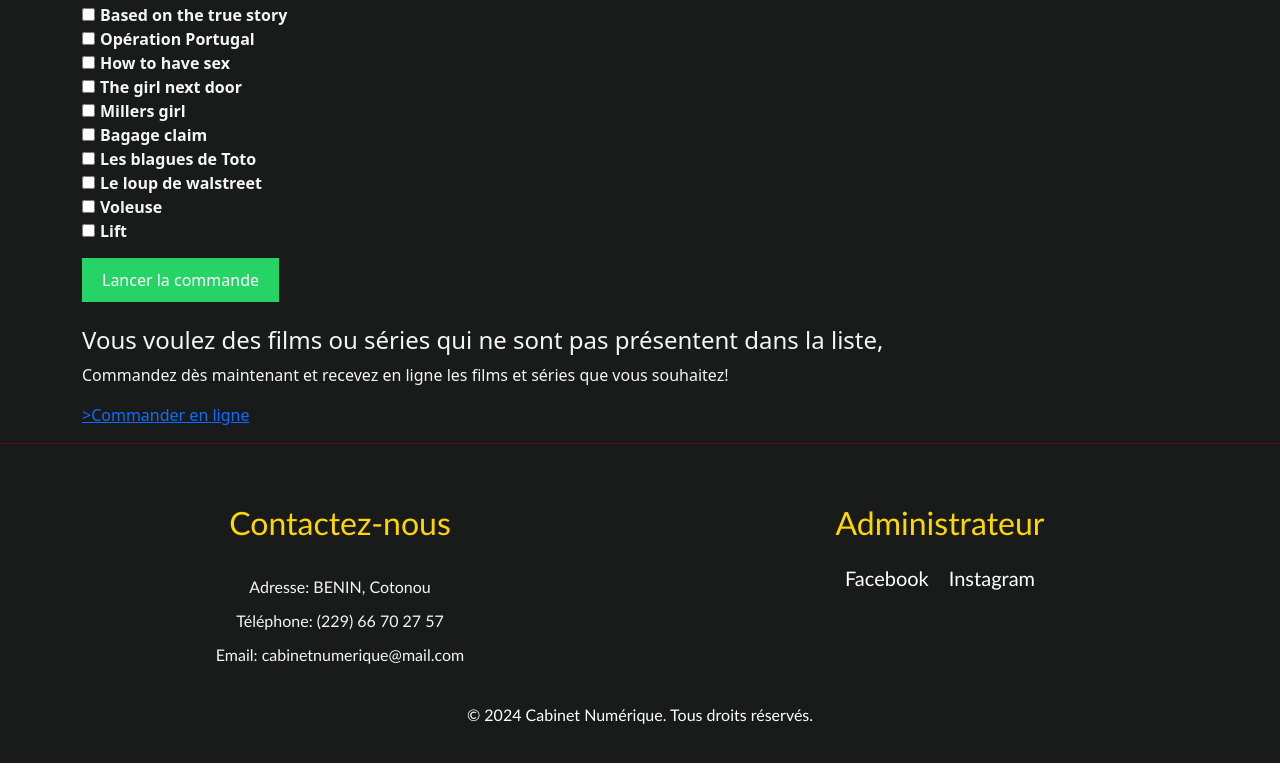
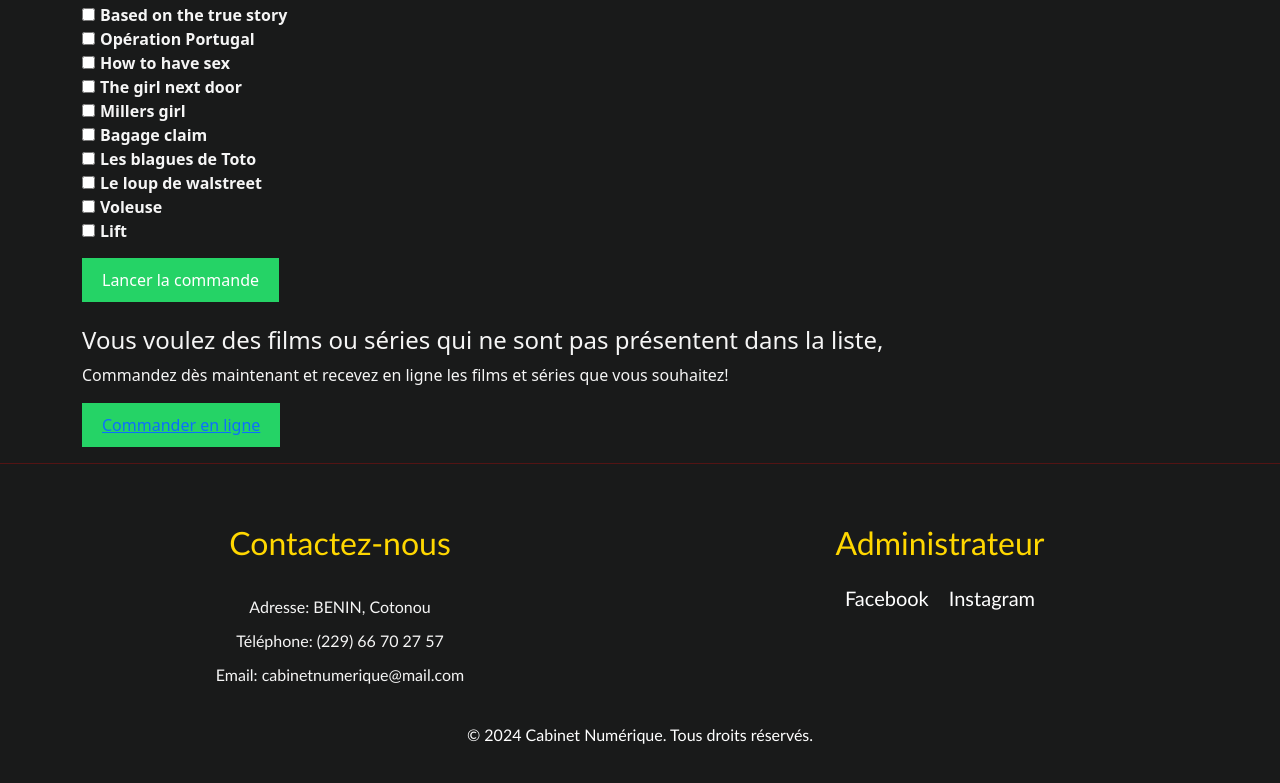
Before and after one commit to cabinum/films-series, a plain HTML site: page index.html in a window 1280 px wide. Shown: the part 2766-3549 px from the top of the page. Drawn offline with nearby package versions, Linux system fonts and the light colour scheme.

Commit message:
Update index.html

```diff
--- a/index.html
+++ b/index.html
@@ -164,7 +164,7 @@
         <div class="container">
             <h4>Vous voulez des films ou séries qui ne sont pas présentent dans la liste,</h4>
             <p>Commandez dès maintenant et recevez en ligne les films et séries que vous souhaitez!</p>
-            <a href="https://wa.me/+22966702757"<button>>Commander en ligne</button></a>
+            <button><a href="https://wa.me/+22966702757">Commander en ligne</a></button>
 
         </div>
         <hr style="color: red;">
```
